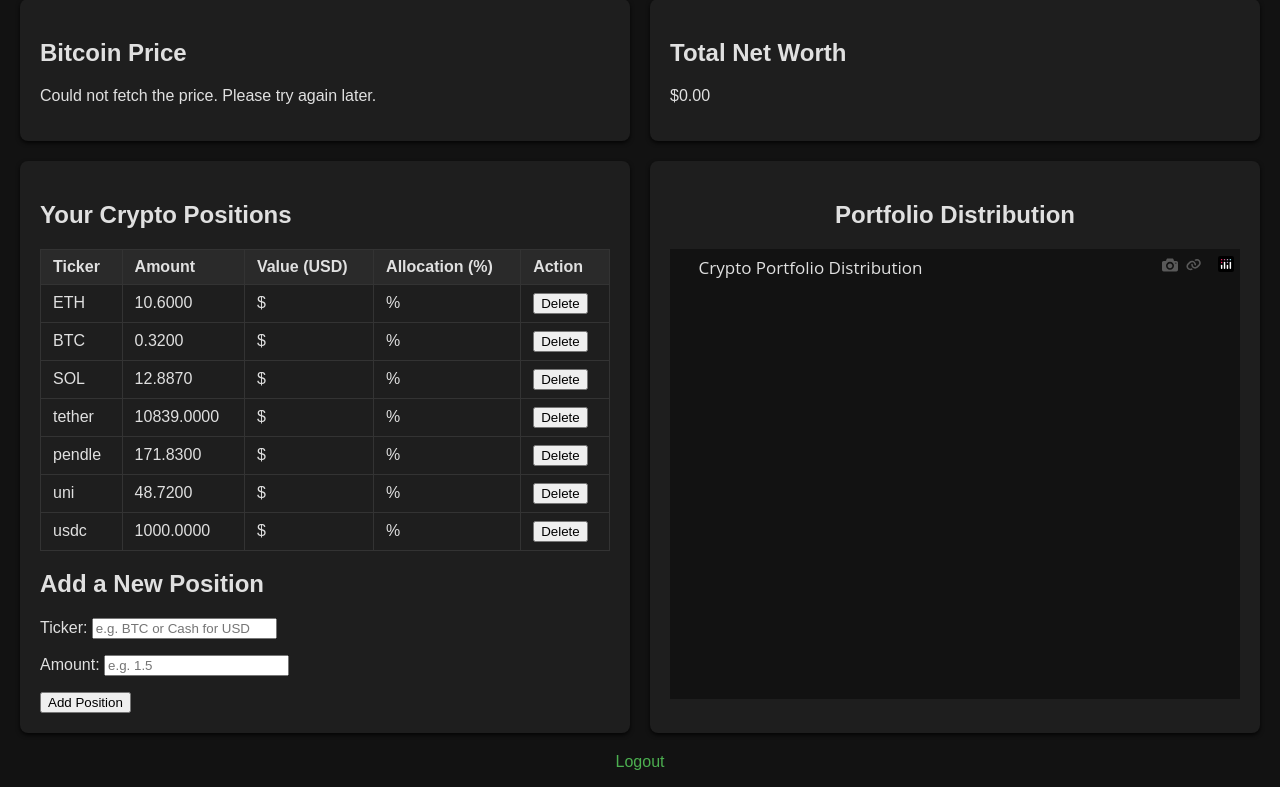
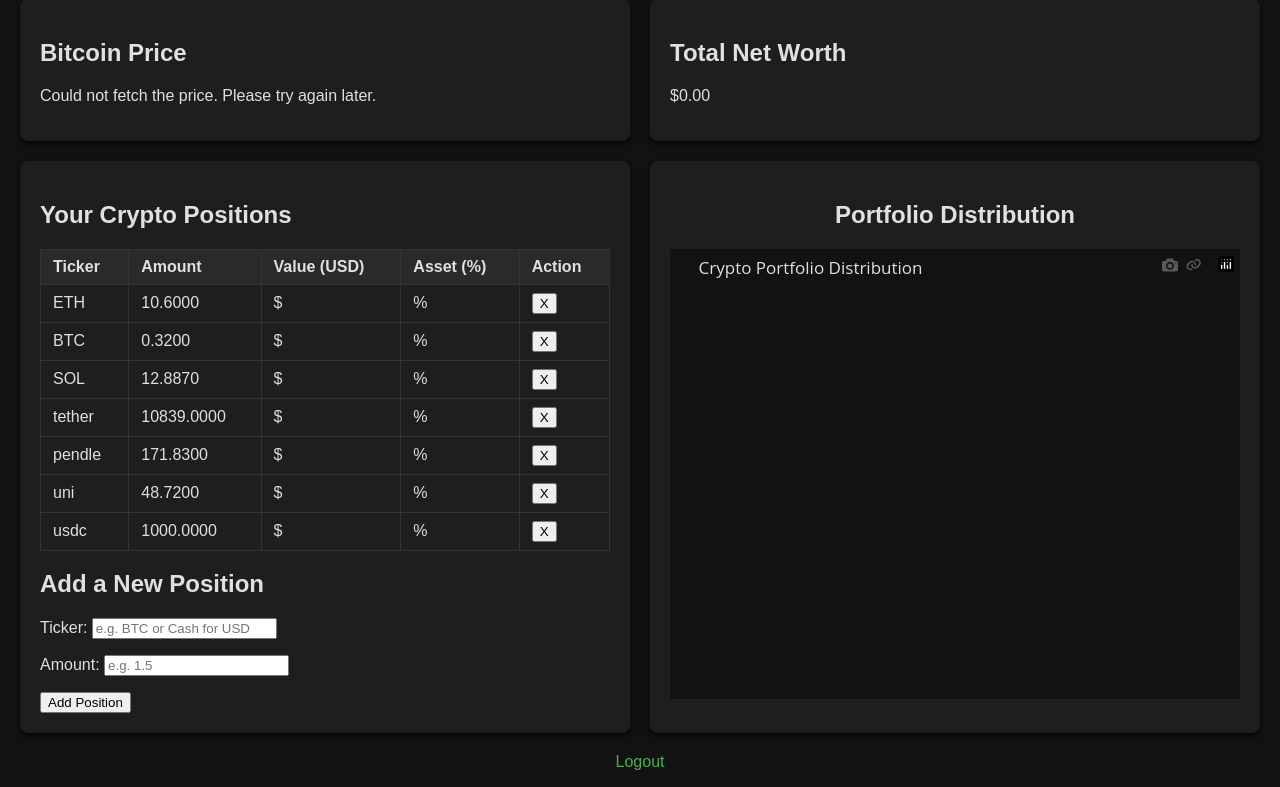
Before and after one commit to mateussfeir/Portfolio_tracker, a Django app: page /home/ in a window 1280 px wide. Shown: the part 133-920 px from the top of the page. Run offline with Django 4.2, Linux system fonts and the light colour scheme; a user stored in the database is signed in; data comes from the database, SQL or seed files in the repository; data that the repository does not hold is empty; some libraries are stand-ins or nearby versions.

Commit message:
changed the description

```diff
--- a/portfolio/templates/home.html
+++ b/portfolio/templates/home.html
@@ -100,7 +100,7 @@
                         <th>Ticker</th>
                         <th>Amount</th>
                         <th>Value (USD)</th>
-                        <th>Allocation (%)</th>
+                        <th>Asset (%)</th>
                         <th>Action</th> <!-- Added for deletion -->
                     </tr>
                 </thead>
@@ -126,7 +126,7 @@
                         <td>
                             <form action="{% url 'delete_holding' asset.id %}" method="post">
                                 {% csrf_token %}
-                                <button type="submit">Delete</button>
+                                <button type="submit">X</button>
                             </form>
                         </td>
                     </tr>
```
